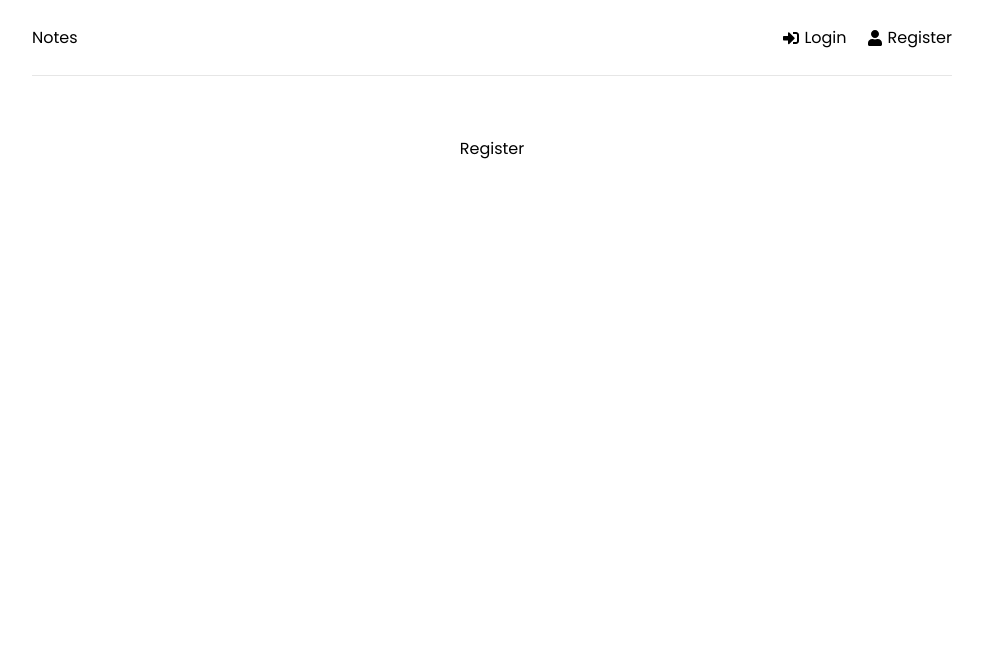
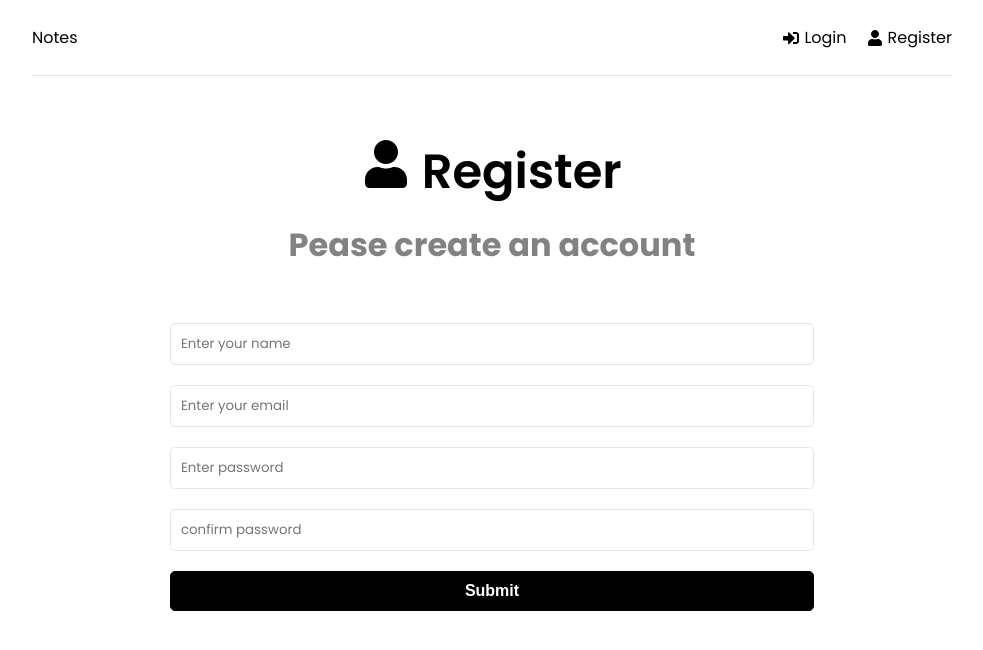
Before and after one commit to Semthan/note-app, a React (Create React App) app in the folder frontend/: page /register in a window 1280 px wide. Shown: the top 650 px of the page, without its empty margins (148-1131 px from the left). Built offline with nearby package versions, Linux system fonts and the light colour scheme.

Commit message:
register page

```diff
--- a/frontend/src/pages/Register.jsx
+++ b/frontend/src/pages/Register.jsx
@@ -1,7 +1,87 @@
+import {useState, useEffect} from 'react'
+import {FaUser} from 'react-icons/fa'
+
 function Register() {
-  return (
-    <div>Register</div>
-  )
+  const [formData, setFormData] = useState({
+    name: '',
+    email: '',
+    password: '',
+    password2: '',
+  })
+
+  const {name,email,password,password2} = formData
+
+  const onChange= (e) => {
+    setFormData((prevState) =>({
+      ...prevState,
+      [e.target.name]: e.target.value,
+    }) )
+  }
+
+  const onSubmit = (e) => {
+    e.preventDefault()
+  }
+
+  return <>
+    <section className="heading">
+      <h1>
+        <FaUser /> Register
+      </h1>
+      <p>Pease create an account</p>
+    </section>
+
+    <section className="form">
+      <form onSubmit={onSubmit}>
+        <div className="form-group">
+          <input
+            type="text"
+            className='form-control'
+            name="name"
+            id="id"
+            value={name}
+            placeholder='Enter your name'
+            onChange={onChange}
+          />
+        </div>
+        <div className="form-group">
+          <input
+            type="email"
+            className='form-control'
+            name="email"
+            id="id"
+            value={email}
+            placeholder='Enter your email'
+            onChange={onChange}
+          />
+        </div>
+        <div className="form-group">
+          <input
+            type="password"
+            className='form-control'
+            name="password"
+            id="id"
+            value={password}
+            placeholder='Enter password'
+            onChange={onChange}
+          />
+        </div>
+        <div className="form-group">
+          <input
+            type="password"
+            className='form-control'
+            name="password2"
+            id="id"
+            value={password2}
+            placeholder='confirm password'
+            onChange={onChange}
+          />
+        </div>
+        <div className="form-group">
+          <button type='submit' className="btn btn-block">Submit</button>
+        </div>
+      </form>
+    </section>
+  </>
 }
 
 export default Register
```
